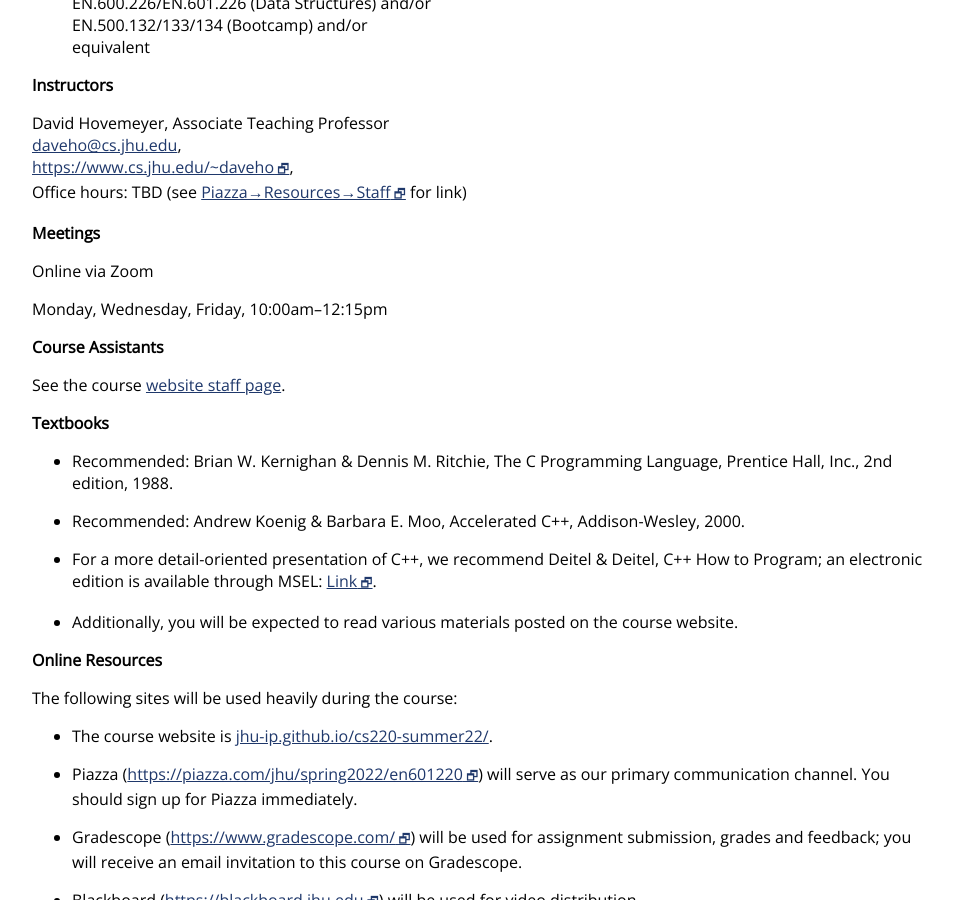
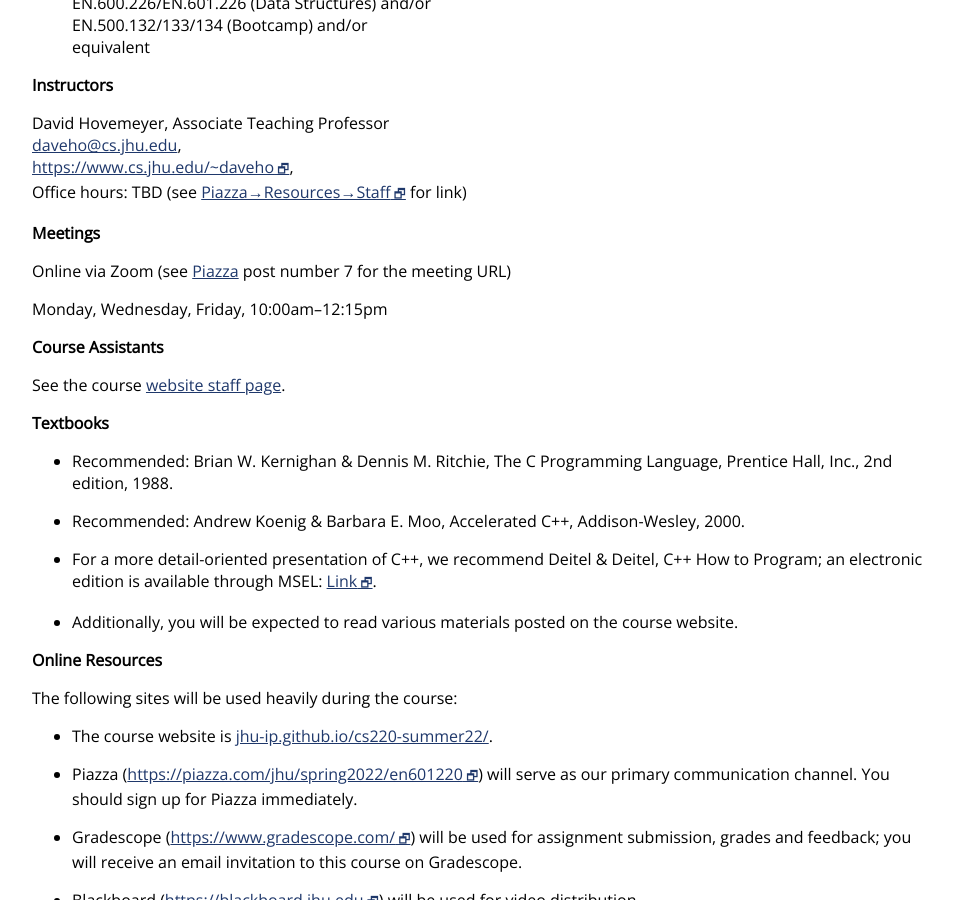
Before and after one commit to jhu-ip/cs220-summer22, a Jekyll site: the page built from syllabus.md, in a window 1280 px wide and 900 px high, scrolled down 778 px. Shown: the whole window, without its empty margins (160-1113 px from the left). Built offline with Jekyll 4.4.1, drawn with Linux system fonts in a browser that asks for light colours; some web fonts are replaced.

Commit message:
mention that the Zoom link is in Piazza

```diff
--- a/syllabus.md
+++ b/syllabus.md
@@ -49,7 +49,7 @@
 
 **Meetings**
 
-Online via Zoom
+Online via Zoom (see [Piazza](https://piazza.com/jhu/summer2022/en601220/home) post number 7 for the meeting URL)
 
 Monday, Wednesday, Friday, 10:00am--12:15pm
 
```
